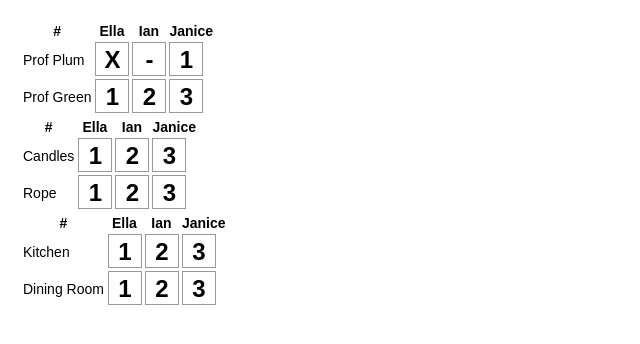
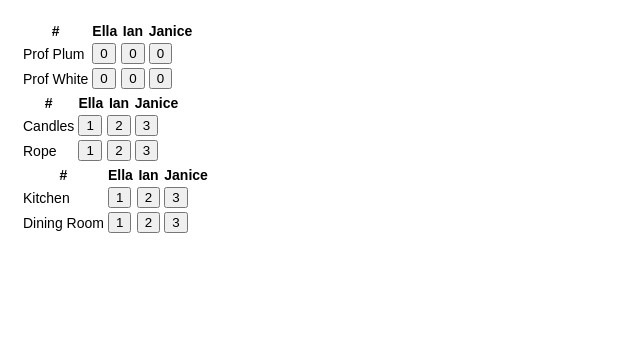
Before and after one commit to CodingPiglet/HelperApp, a React (Create React App) app: page / in a window 1280 px wide. Shown: the top 344 px of the page, without its empty margins (0-640 px from the left). Built offline with nearby package versions, Linux system fonts and the light colour scheme.

Commit message:
Some input but only blindly incrementing.  Next to connect to global state

```diff
--- a/src/index.js
+++ b/src/index.js
@@ -27,6 +27,39 @@ function Square(props) {
   );
 }
 
+class Toggle extends React.Component {
+  constructor(props) {
+    super(props);
+    this.state = {cellEntry: this.props.value}
+    //{isToggleOn: true};
+
+    // This binding is necessary to make `this` work in the callback
+    this.handleClick = this.handleClick.bind(this);
+  }
+
+  handleClick() {
+    //this.props.current_info.knowledge.people[0]=this.state.cellEntry;
+    var newState = this.state;
+    newState.cellEntry = newState.cellEntry+1;
+    //this.props.people[0]= this.state.cellEntry;
+
+    // this.setState(prevState => ({
+    //   cellEntry: prevState.cellEntry+1
+    // }));
+    this.setState(newState)
+    // this.setState(this.stateUpdate());
+  }
+// from render  {this.state.isToggleOn ? this.props.value : 'OFF'}
+
+  render() {
+    return (
+      <button onClick={this.handleClick}>
+        {this.state.cellEntry}
+      </button>
+    );
+  }
+}
+
 function ClueRow(props) {
   return (
     <ListGroup horizontal={"md"}>
@@ -42,25 +75,29 @@ function ClueRow(props) {
 }
 
 function BuildDataCells(props) {
-  // var table_row_data = [];
-  // for (var i = 0; i < props.num_players; i++) {
-  //   // note: we are adding a key prop here to allow react to uniquely identify each
-  //   // element in this array. see: https://reactjs.org/docs/lists-and-keys.html
-  //   table_row_data.push(<td key={i}><button className="square" onClick={props.onClick}>
-  //     {props.value}
-  //   </button></td>
-  //   );
+  var table_row_data = [];
+  for (var i = 0; i < props.num_players; i++) {
+    // note: we are adding a key prop here to allow react to uniquely identify each
+    // element in this array. see: https://reactjs.org/docs/lists-and-keys.html
+    table_row_data.push(<td key={i}>
+      <Toggle value={props.values[i]}></Toggle>
+      {/* <button className="square" onClick={handleClick}>
+      {props.values[i]}
+    </button> */}
+    </td>
+    );
 
 
-  // }
+  }
 
-  const listItems = props.values.map((number) =>
-    <td key={number.toString()}>
-      <button className="square" onClick={props.onClick}>{number}</button>
-    </td>
-  );
+  return table_row_data;
+  // const listItems = props.values.map((number) =>
+  //   <td key={number.toString()}>
+  //     <button className="square" onClick={props.onClick}>{number}</button>
+  //   </td>
+  // );
 
-  return listItems;
+  // return listItems;
 }
 
 function ClueTableRow(props) {
@@ -74,21 +111,13 @@ function ClueTableRow(props) {
 }
 
 class ClueInfo extends React.Component {
-  renderClueRow(i, rowname) {
-    return (
-      <ClueRow
-        value={this.props.squares[i]}
-        onClick={() => this.props.onClick(i)}
-        name={rowname}
-      />
-    );
-  }
+
   renderClueTableRow(i, rowname, num_players, current_info) {
     return (
       <ClueTableRow
         value={"1"} //this.props.squares[i]}
         values = {current_info}
-        // onClick={() => this.props.onClick(i)}
+        onClick={() => this.props.onClick(i)}
         name={rowname}
         num_players={num_players}
       />
@@ -110,8 +139,8 @@ class ClueInfo extends React.Component {
               </tr>
             </thead>
             <tbody>
-              {this.renderClueTableRow(0, "Prof Plum", 3, ["X", "-", "1"])}
-              {this.renderClueTableRow(1, "Prof Green", 3, [1, 2, 3])}
+              {this.renderClueTableRow(0, "Prof Plum", this.props.state.num_players, this.props.state.people.slice(0,3))}
+              {this.renderClueTableRow(1, "Prof White", this.props.state.num_players, this.props.state.people.slice(3,6))}
             </tbody>
           </Table>
         </div>
@@ -153,40 +182,6 @@ class ClueInfo extends React.Component {
 }
 
 
-class Board extends React.Component {
-  renderSquare(i) {
-    return (
-      <Square
-        value={this.props.squares[i]}
-        onClick={() => this.props.onClick(i)}
-      />
-    );
-  }
-
-  render() {
-
-    return (
-      <div>
-        <div className="board-row">
-          {this.renderSquare(0)}
-          {this.renderSquare(1)}
-          {this.renderSquare(2)}
-        </div>
-        <div className="board-row">
-          {this.renderSquare(3)}
-          {this.renderSquare(4)}
-          {this.renderSquare(5)}
-        </div>
-        <div className="board-row">
-          {this.renderSquare(6)}
-          {this.renderSquare(7)}
-          {this.renderSquare(8)}
-        </div>
-      </div>
-    );
-  }
-}
-
 class Game extends React.Component {
 
   constructor(props) {
@@ -196,15 +191,30 @@ class Game extends React.Component {
       num_weapons: 5,
       num_rooms: 6,
       num_people: 6,
-      knowledge: [
+      people: Array(9*3).fill(0),
+      rooms: Array(6*3).fill(null),
+      weapons: Array(6*3).fill(null),
+    knowledge: [
         {
           rooms: Array(6*3).fill(null),
           weapons: Array(6*3).fill(null),
-          people: Array(9*3).fill(null)
+          people: Array(9*3).fill(0)
         }
       ],
 
     };
+  }
+
+  handleClick(i) {
+    var current_people = this.state.people;
+    // const people = current.square.slice();
+    // if (calculateWinner(squares) || squares[i]) {
+    //   return;
+    // }
+    current_people = current_people.fill(3);
+    this.setState({
+      people: current_people
+    });
   }
 
   render() {
@@ -212,14 +222,14 @@ class Game extends React.Component {
 
 
     const current = this.state;
-    const weapon_known = false;
-    const weapon_best_guess = "Candlestick"
-    let weapon_status;
-    if (weapon_known) {
-      weapon_status = ": " + weapon_best_guess;
-    } else {
-      weapon_status = "Weapon Unknown";
-    }
+    // const weapon_known = false;
+    // const weapon_best_guess = "Candlestick"
+    // let weapon_status;
+    // if (weapon_known) {
+    //   weapon_status = ": " + weapon_best_guess;
+    // } else {
+    //   weapon_status = "Weapon Unknown";
+    // }
 
     return (
       <div className="game">
@@ -228,7 +238,8 @@ class Game extends React.Component {
           <div className="cluesheet">
             <div className="clueboard">
               <ClueInfo
-                state={current.state}
+                state={current}
+                onClick={i => this.handleClick(i)}
                 />
             </div>
           </div>
```
Also changed, not shown: 1 other file (tests, documents, lock files or other folders).
